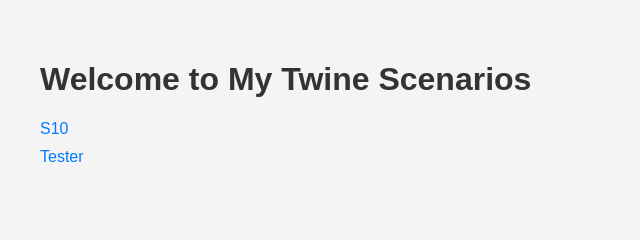
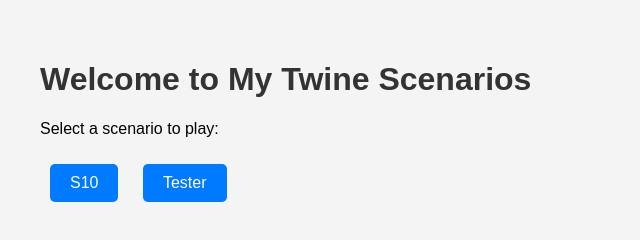
Before and after one commit to Venus-Au/Twine-Production-Demo, a plain HTML site: page index.html in a window 1280 px wide. Shown: the whole page, without its empty margins (0-640 px from the left). Drawn offline with Linux system fonts and the light colour scheme.

Commit message:
Update index.html

```diff
--- a/index.html
+++ b/index.html
@@ -14,28 +14,26 @@
         h1 {
             color: #333;
         }
-        ul {
-            list-style-type: none;
-            padding: 0;
+        .button {
+            display: inline-block;
+            padding: 10px 20px;
+            margin: 10px;
+            background-color: #007bff;
+            color: white;
+            text-decoration: none;
+            border-radius: 5px;
+            transition: background-color 0.3s;
         }
-        li {
-            margin: 10px 0;
-        }
-        a {
-            text-decoration: none;
-            color: #007bff;
-        }
-        a:hover {
-            text-decoration: underline;
+        .button:hover {
+            background-color: #0056b3;
         }
     </style>
 </head>
 <body>
     <h1>Welcome to My Twine Scenarios</h1>
-    <ul>
-        <li><a href="S10">S10</a></li>
-        <li><a href="Tester">Tester</a></li></li>
-        <!-- Add more stories as needed -->
-    </ul>
+    <p>Select a scenario to play:</p>
+    <a class="button" href="S10">S10</a>
+    <a class="button" href="Tester.html">Tester</a>
+    <!-- Add more buttons for additional stories -->
 </body>
 </html>
```
